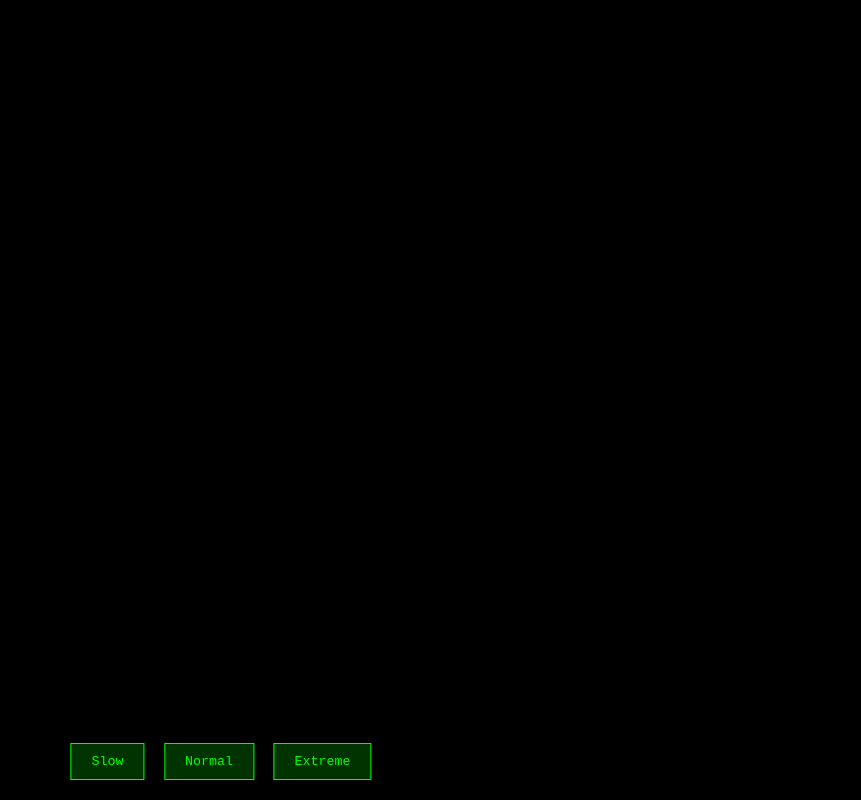
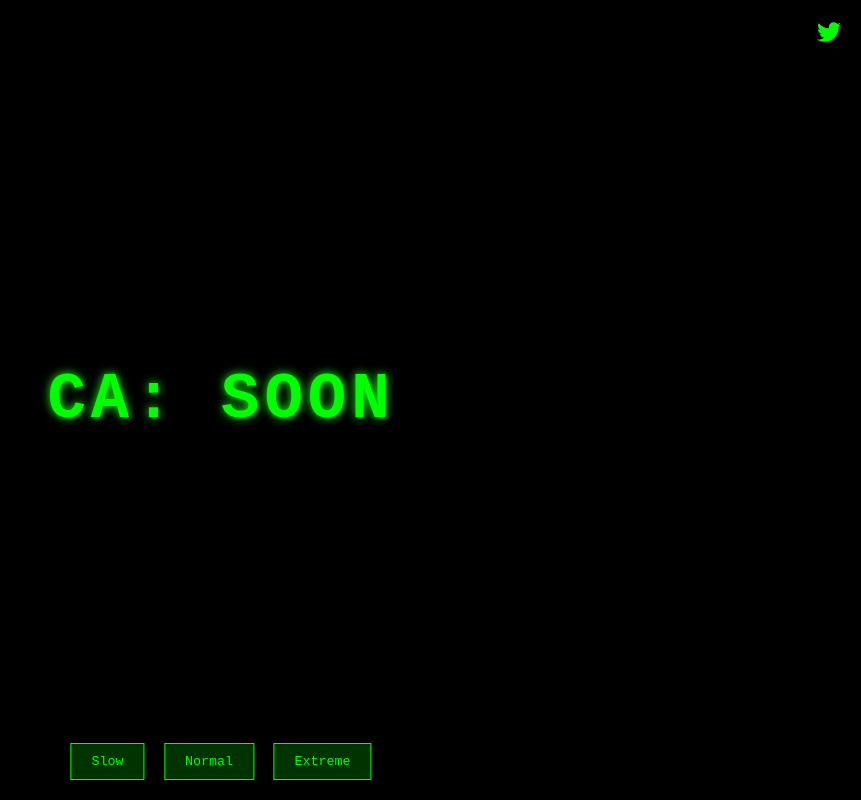
Before and after one commit to joaoolucas/rainmatrix, a plain HTML site: page index.html in a window 1280 px wide. Shown: the whole page, without its empty margins (419-1280 px from the left). Drawn offline with Linux system fonts and the light colour scheme.

Commit message:
Add 'CA: SOON' text and Twitter icon

```diff
--- a/index.html
+++ b/index.html
@@ -5,9 +5,20 @@
     <meta name="viewport" content="width=device-width, initial-scale=1.0">
     <title>Matrix Digital Rain</title>
     <link rel="stylesheet" href="styles.css">
+    <link rel="stylesheet" href="https://cdnjs.cloudflare.com/ajax/libs/font-awesome/6.0.0/css/all.min.css">
 </head>
 <body>
     <canvas id="matrix"></canvas>
+
+    <div class="coming-soon">
+        <h1>CA: SOON</h1>
+    </div>
+
+    <div class="social-links">
+        <a href="https://twitter.com/your-twitter-handle" target="_blank">
+            <i class="fab fa-twitter"></i>
+        </a>
+    </div>
 
     <div class="controls">
         <button class="speed-btn" data-speed="slow">Slow</button>
--- a/styles.css
+++ b/styles.css
@@ -47,3 +47,39 @@ canvas {
 .hidden-message.show {
     opacity: 1;
 }
+
+.coming-soon {
+    position: fixed;
+    top: 50%;
+    left: 50%;
+    transform: translate(-50%, -50%);
+    color: #0f0;
+    font-size: 2em;
+    text-align: center;
+    z-index: 100;
+    text-shadow: 0 0 10px #0f0;
+}
+
+.coming-soon h1 {
+    font-family: 'Courier New', Courier, monospace;
+    letter-spacing: 5px;
+}
+
+.social-links {
+    position: fixed;
+    top: 20px;
+    right: 20px;
+    z-index: 100;
+}
+
+.social-links a {
+    color: #0f0;
+    font-size: 24px;
+    text-decoration: none;
+    transition: all 0.3s ease;
+}
+
+.social-links a:hover {
+    color: #fff;
+    text-shadow: 0 0 10px #0f0;
+}
```
